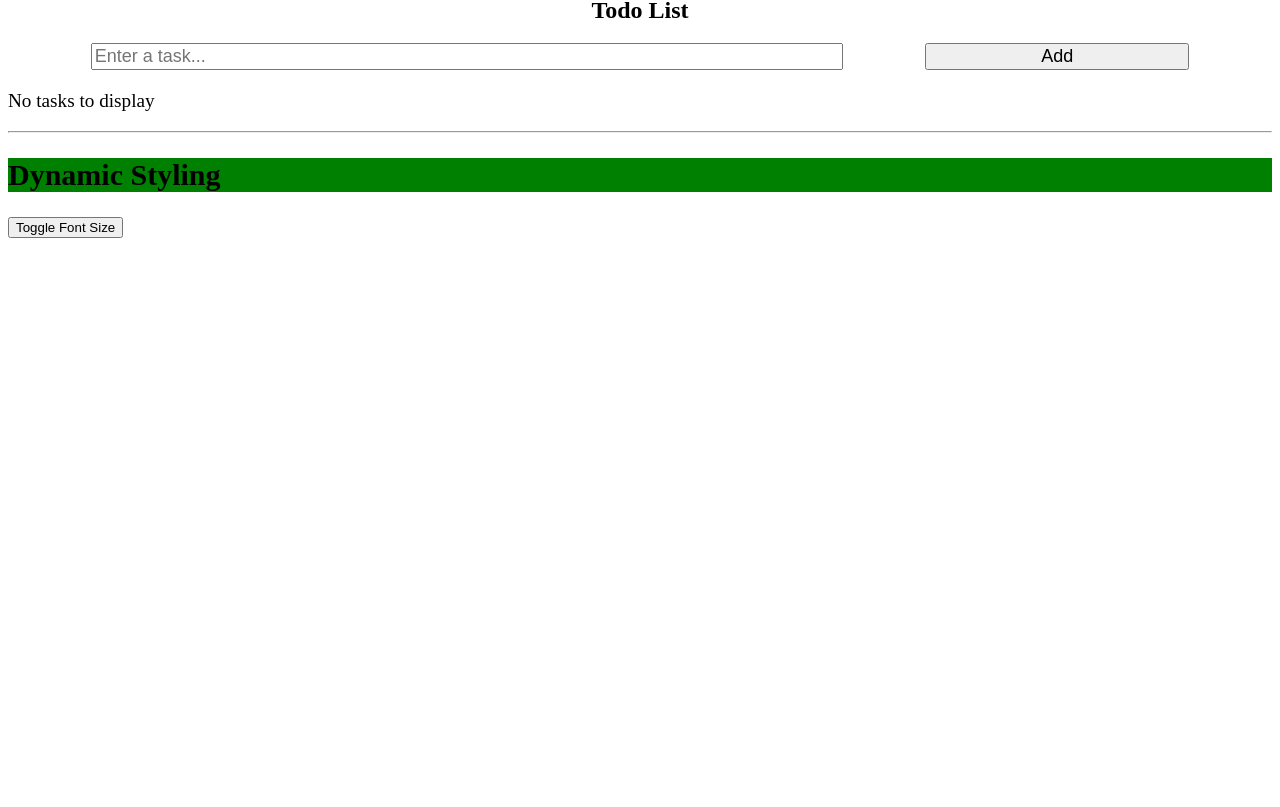
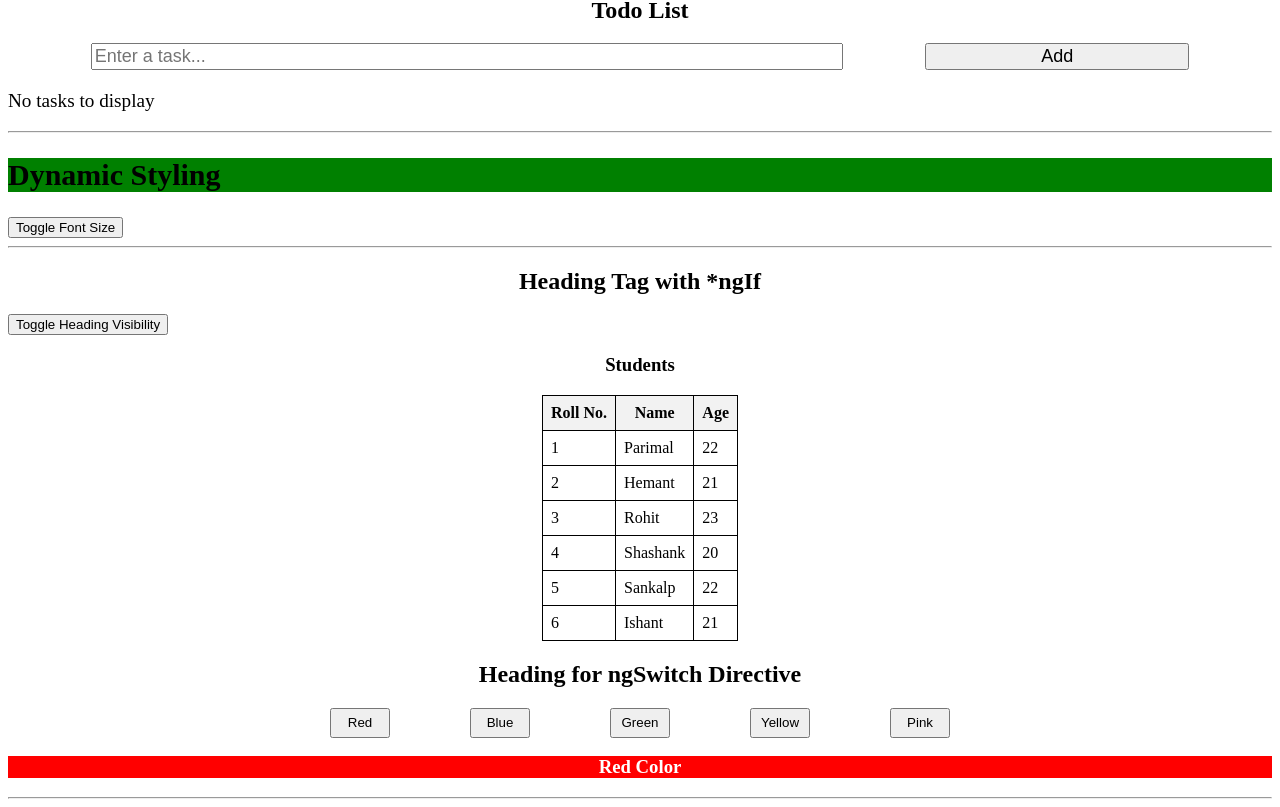
Before and after one commit to PmCoder26/angular-basics, an Angular app: page / in a window 1280 px wide. Shown: the part 756-1563 px from the top of the page. Before the commit the page ends 1002 px from the top, so only its background shows below. Built offline with nearby package versions, Linux system fonts and the light colour scheme.

Commit message:
feat(angular): implement structural directives with *ngIf, *ngFor, and ngSwitch; add student model

```diff
--- a/src/app/app.css
+++ b/src/app/app.css
@@ -59,3 +59,14 @@
     border-color: rgb(194, 247, 244);
     border-radius: 11px;
 }
+
+#colorButtonContainer {
+    display: flex;
+    justify-content: center;
+}
+
+.colorButton {
+    height: 30px;
+    width: 60px;
+    margin-inline: 40px;
+}
--- a/src/app/app.html
+++ b/src/app/app.html
@@ -183,3 +183,116 @@
   </button>
 
 </div>
+
+<hr>
+
+<!-- ===============================
+     Angular Structural Directives
+     Demonstrates:
+     *ngIf, *ngFor and ngSwitch
+     =============================== -->
+
+<div>
+
+  <!-- ===============================
+       *ngIf Example
+       Displays the heading only when
+       showHeading is true.
+       =============================== -->
+  <h2 *ngIf="showHeading" style="text-align: center;">
+    Heading Tag with *ngIf
+  </h2>
+
+  <!-- Toggle the visibility of the heading -->
+  <button (click)="toggleDirectiveHeading()">
+    Toggle Heading Visibility
+  </button>
+
+  <!-- ===============================
+       *ngFor Example
+       Displays a list of students in
+       a table by iterating over the
+       students array.
+       =============================== -->
+
+  <h3 style="text-align: center;">Students</h3>
+
+  <!-- Center the table and merge adjacent borders -->
+  <table style="border: 1px solid black; border-collapse: collapse; margin: 0 auto;">
+
+    <!-- Table Header -->
+    <tr style="background-color: #f2f2f2;">
+      <th style="border: 1px solid black; padding: 8px;">Roll No.</th>
+      <th style="border: 1px solid black; padding: 8px;">Name</th>
+      <th style="border: 1px solid black; padding: 8px;">Age</th>
+    </tr>
+
+    <!-- Create one row for each student -->
+    <tr *ngFor="let student of students">
+      <td style="border: 1px solid black; padding: 8px;">
+        {{ student.rollNo }}
+      </td>
+
+      <td style="border: 1px solid black; padding: 8px;">
+        {{ student.name }}
+      </td>
+
+      <td style="border: 1px solid black; padding: 8px;">
+        {{ student.age }}
+      </td>
+    </tr>
+
+  </table>
+
+  <!-- ===============================
+       ngSwitch Example
+       Displays different headings
+       depending on the selected color.
+       =============================== -->
+
+  <h2 style="text-align: center;">
+    Heading for ngSwitch Directive
+  </h2>
+
+  <!-- Buttons to change the selected color -->
+  <div id="colorButtonContainer">
+    <button class="colorButton" (click)="changeColor('red')">Red</button>
+    <button class="colorButton" (click)="changeColor('blue')">Blue</button>
+    <button class="colorButton" (click)="changeColor('green')">Green</button>
+    <button class="colorButton" (click)="changeColor('yellow')">Yellow</button>
+    <button class="colorButton" (click)="changeColor('pink')">Pink</button>
+  </div>
+
+  <!-- Switch based on the current color -->
+  <div [ngSwitch]="color">
+
+    <h3 *ngSwitchCase="'red'"
+        style="background-color: red; color: white; text-align: center;">
+      Red Color
+    </h3>
+
+    <h3 *ngSwitchCase="'blue'"
+        style="background-color: blue; color: white; text-align: center;">
+      Blue Color
+    </h3>
+
+    <h3 *ngSwitchCase="'green'"
+        style="background-color: green; color: white; text-align: center;">
+      Green Color
+    </h3>
+
+    <h3 *ngSwitchCase="'yellow'"
+        style="background-color: yellow; text-align: center;">
+      Yellow Color
+    </h3>
+
+    <h3 *ngSwitchCase="'pink'"
+        style="background-color: pink; text-align: center;">
+      Pink Color
+    </h3>
+
+  </div>
+
+</div>
+
+<hr>
--- a/src/app/app.ts
+++ b/src/app/app.ts
@@ -2,10 +2,12 @@ import { Component, signal } from '@angular/core';
 import { RouterOutlet } from '@angular/router';
 import { FormsModule } from '@angular/forms';
 import { Todo } from './models/todos';
+import { NgIf, NgFor, NgSwitch, NgSwitchCase } from '@angular/common';
+import { Student } from './models/student';
 
 @Component({
   selector: 'app-root',
-  imports: [RouterOutlet, FormsModule],
+  imports: [RouterOutlet, FormsModule, NgIf, NgFor, NgSwitch, NgSwitchCase],
   templateUrl: './app.html',
   styleUrl: './app.css'
 })
@@ -91,5 +93,41 @@ export class App {
     this.zoom = !this.zoom;
   }
 
+  // ===============================
+  // Angular Structural Directives
+  // Demonstrates:
+  // 1. *ngIf      - Conditionally display elements.
+  // 2. *ngFor     - Iterate over a collection.
+  // 3. ngSwitch   - Display content based on a selected value.
+  // ===============================
+
+  // Controls the visibility of the heading.
+  // true  -> Heading is displayed.
+  // false -> Heading is hidden.
+  showHeading = true;
+
+  // Collection of students displayed using *ngFor.
+  students: Student[] = [
+    { rollNo: 1, name: 'Parimal', age: 22 },
+    { rollNo: 2, name: 'Hemant', age: 21 },
+    { rollNo: 3, name: 'Rohit', age: 23 },
+    { rollNo: 4, name: 'Shashank', age: 20 },
+    { rollNo: 5, name: 'Sankalp', age: 22 },
+    { rollNo: 6, name: 'Ishant', age: 21 },
+  ];
+
+  // Stores the currently selected color for ngSwitch.
+  color = 'red';
+
+  // Toggles the visibility of the heading.
+  toggleDirectiveHeading() {
+    this.showHeading = !this.showHeading;
+  }
+
+  // Updates the selected color.
+  // ngSwitch uses this value to determine which element to display.
+  changeColor(color: string) {
+    this.color = color;
+  }
 
 }
--- /dev/null
+++ b/src/app/models/student.ts
@@ -0,0 +1,5 @@
+export interface Student {
+    readonly rollNo: number;
+    name: string;
+    age: number;
+}
```
